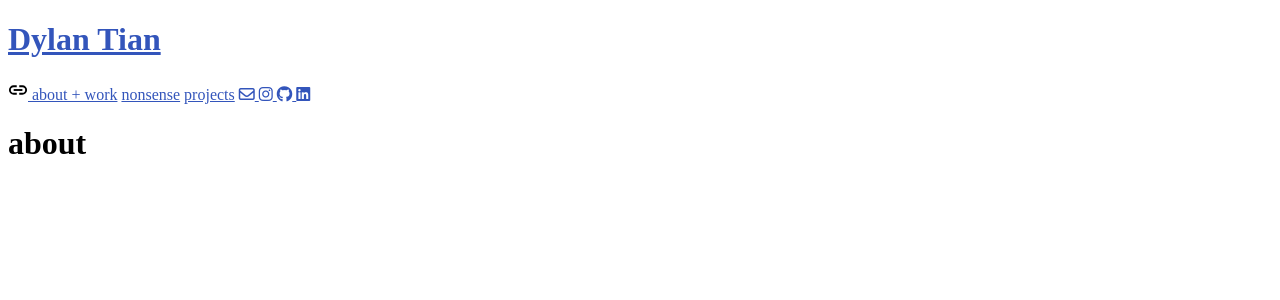
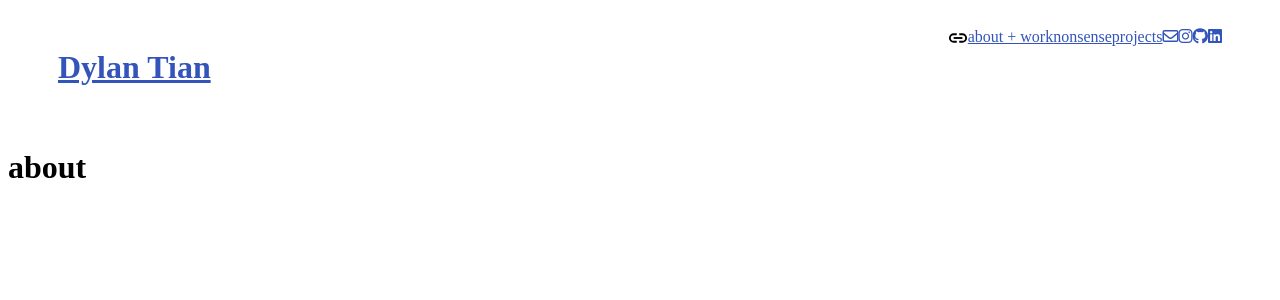
Before and after one commit to dylleealt/dylleealt.github.io, a Jekyll site: the page built from about.html, in a window 1280 px wide. Shown: the top 300 px of the page. Built offline with Jekyll 4.4.1, drawn with Linux system fonts in a browser that asks for light colours.

Commit message:
styling for home page

```diff
--- a/_layouts/default.html
+++ b/_layouts/default.html
@@ -4,7 +4,7 @@
 
     <body>
         <div class="header">
-            <div class="">
+            <div class="name">
                 <a href="/">
                     <h1>Dylan Tian</h1>
                 </a>
--- /dev/null
+++ b/css/home.css
@@ -0,0 +1,3 @@
+.spotify-widget {
+    width: 512px;
+}
--- a/css/style.css
+++ b/css/style.css
@@ -5,3 +5,16 @@ a,
 a:hover {
     color: #3355bb;
 }
+
+.header {
+    display: flex;
+    flex-flow: row wrap;
+    padding: 20px 50px;
+}
+
+.navbar {
+    display: flex;
+    flex-flow: row nowrap;
+    margin-left: auto;
+    margin-right: 0;
+}
--- a/index.html
+++ b/index.html
@@ -7,8 +7,6 @@ layout: default
         <iframe
             style="border-radius: 12px"
             src="https://open.spotify.com/embed/track/6UFivO2zqqPFPoQYsEMuCc?utm_source=generator"
-            width="100%"
-            height="100"
             frameborder="0"
             allowfullscreen=""
             allow="autoplay; clipboard-write; encrypted-media; fullscreen; picture-in-picture"
```
